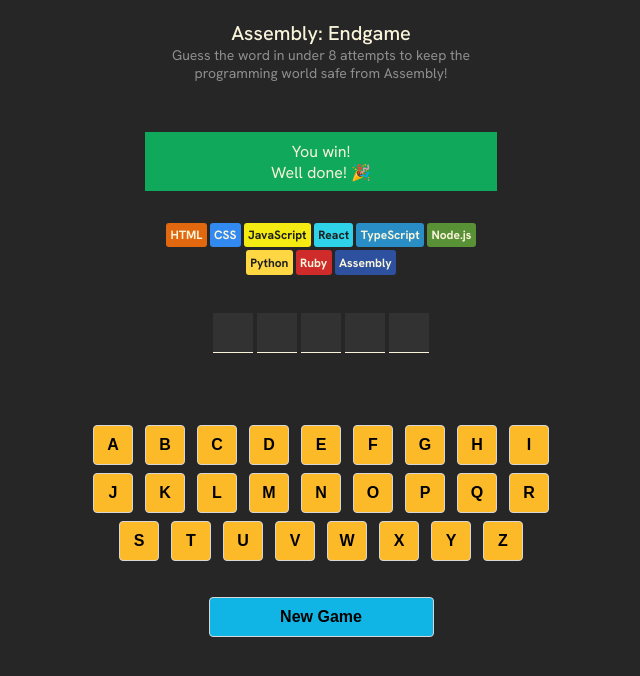
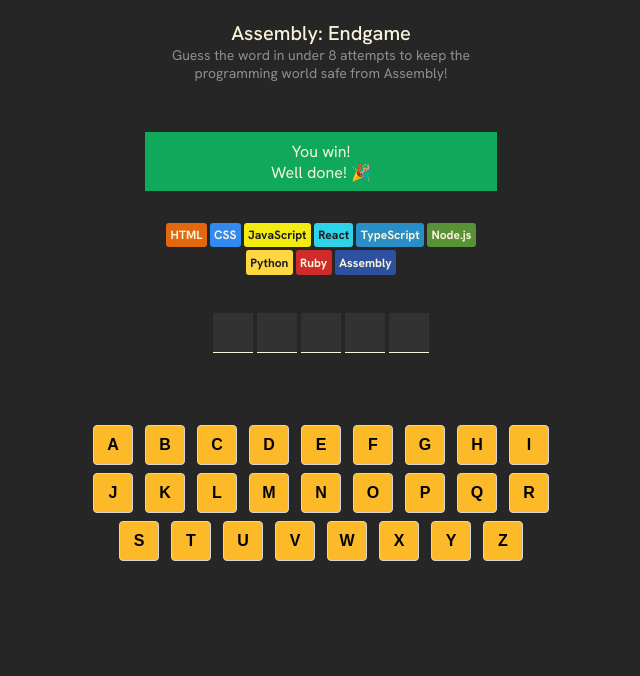
Before and after one commit to emazack/assembly-game, a React (Vite) app: page / in a window 1280 px wide. Shown: the top 676 px of the page, without its empty margins (319-959 px from the left). Built offline with nearby package versions, Linux system fonts and the light colour scheme.

Commit message:
Add game over logic to display new game button and improve letter rendering

```diff
--- a/src/App.jsx
+++ b/src/App.jsx
@@ -1,4 +1,4 @@
-import {useState} from "react"
+import { useState } from "react"
 import { languages } from "./languanges"
 import clsx from 'clsx';
 
@@ -10,7 +10,9 @@ export default function AssemblyEndgame() {
     const rightLettersList = currentWord.split("")
 
     const wrongGuessCount = guessedLetters.filter(letter => !currentWord.includes(letter)).length
-
+    const isGameWon = currentWord.split("").every(letter => guessedLetters.includes(letter))
+    const isGameLost = wrongGuessCount >= languages.length - 1
+    const isGameOver = isGameWon || isGameLost
 
     const addGuessedLetter = (letter) => {
         if (guessedLetters.includes(letter)) {
@@ -62,7 +64,7 @@ export default function AssemblyEndgame() {
             <span
                 className={className}
                 key={lang.name}
-                style={{backgroundColor:lang.backgroundColor, color:lang.color}}>
+                style={{ backgroundColor: lang.backgroundColor, color: lang.color }}>
                 {lang.name}
             </span>
         )
@@ -93,7 +95,7 @@ export default function AssemblyEndgame() {
             <section className="keyboard">
                 {keyboardElements}
             </section>
-            <button className="new-game">New Game</button>
+            {isGameOver && <button className="new-game">New Game</button>}
         </main>
     )
 }
```
